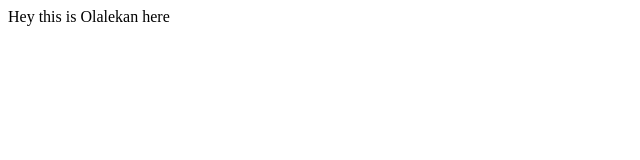
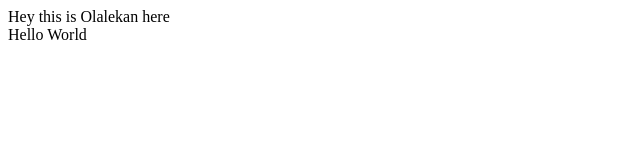
Before and after one commit to Olalekankin/gitClass, a plain HTML site: page lekan.html in a window 1280 px wide. Shown: the full height of the page, 0-640 px from the left. Drawn offline with Linux system fonts and the light colour scheme.

Commit message:
Update lekan.html
online editing

```diff
--- a/lekan.html
+++ b/lekan.html
@@ -9,5 +9,6 @@
  <div>
   Hey this is Olalekan here
  </div>
+ <div>Hello World</div>
 </body>
 </html>
```
